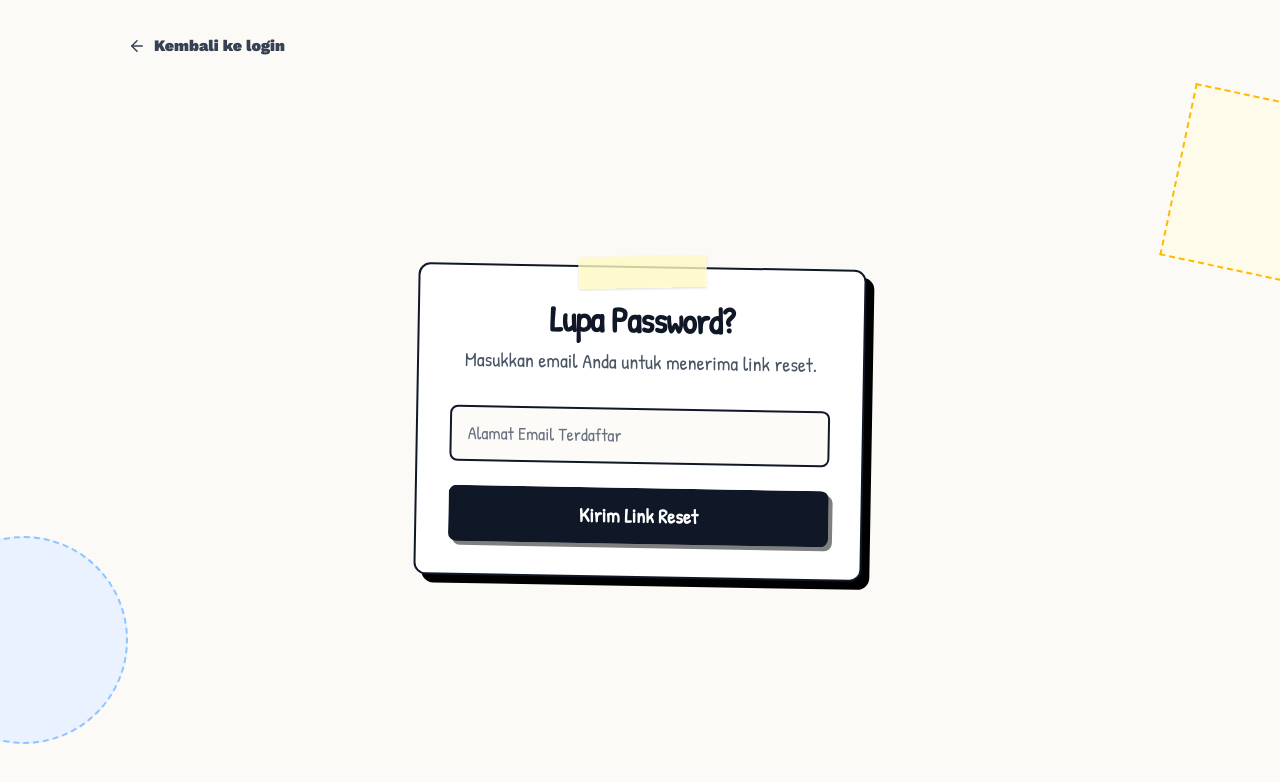
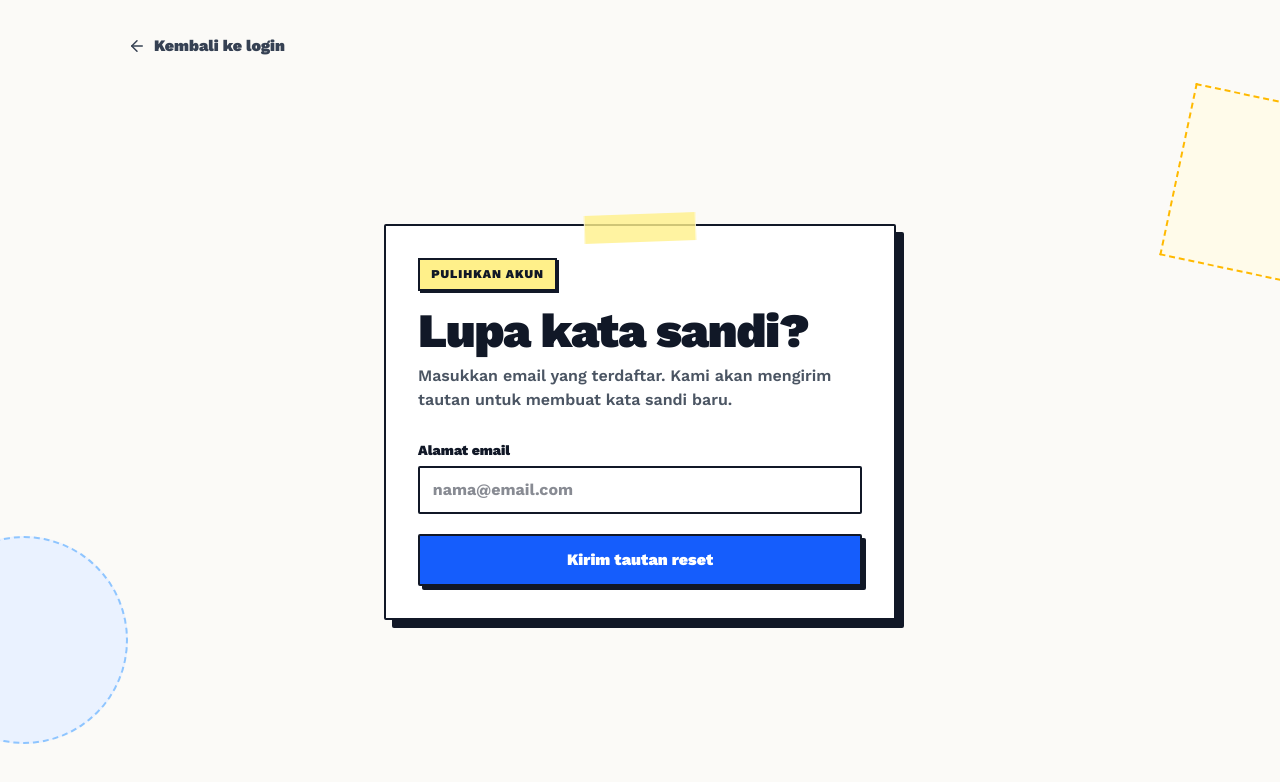
Before and after one commit to siaptempur6801/siap-tempur, a Next.js app: page /forgot-password in a window 1280 px wide. Shown: the top 782 px of the page. Built offline with nearby package versions, Linux system fonts and the light colour scheme; no server answers.

Commit message:
feat(px): refresh forgot password form

```diff
--- a/components/auth/ForgotPasswordForm.tsx
+++ b/components/auth/ForgotPasswordForm.tsx
@@ -20,69 +20,68 @@ export default function ForgotPasswordForm() {
                 toast.error(result.error)
             } else {
                 setSent(true)
-                toast.success('Email Terkirim!', {
-                    description: 'Silakan cek inbox atau spam email Anda untuk me-reset password.'
+                toast.success('Email reset sudah dikirim', {
+                    description: 'Cek kotak masuk atau folder spam email kamu.',
                 })
             }
         } catch {
-            toast.error('Gagal mengirim email')
+            toast.error('Email reset belum bisa dikirim', { description: 'Coba lagi beberapa saat.' })
         } finally {
             setLoading(false)
         }
     }
 
     return (
-        <div className="w-full max-w-md space-y-8 relative z-10 bg-white p-8 border-2 border-gray-900 shadow-[8px_8px_0px_0px_rgba(0,0,0,1)] rounded-xl rotate-1">
-            {/* Tape Effect */}
-            <div className="absolute -top-3 left-1/2 -translate-x-1/2 w-32 h-8 bg-yellow-100/80 border-l border-r border-white/50 shadow-sm -rotate-2"></div>
+        <section className="st-card-lg relative w-full max-w-lg bg-white p-6 md:p-8" aria-labelledby="forgot-title">
+            <div className="absolute -top-3 left-1/2 h-7 w-28 -translate-x-1/2 -rotate-2 border-x border-white/60 bg-[var(--st-yellow)]/80" aria-hidden="true" />
 
-            <div className="text-center">
-                <h2 className="font-handwriting text-4xl font-bold tracking-tight text-gray-900">Lupa Password?</h2>
-                <p className="mt-2 text-gray-600 font-handwriting text-xl">
-                    {sent ? 'Email reset password telah dikirim!' : 'Masukkan email Anda untuk menerima link reset.'}
+            <div>
+                <div className="st-kicker">Pulihkan akun</div>
+                <h1 id="forgot-title" className="st-heading-display mt-4 text-4xl md:text-5xl">Lupa kata sandi?</h1>
+                <p className="st-muted mt-2 font-semibold">
+                    {sent ? 'Tautan reset sudah dikirim ke email kamu.' : 'Masukkan email yang terdaftar. Kami akan mengirim tautan untuk membuat kata sandi baru.'}
                 </p>
             </div>
 
             {sent ? (
-                <div className="mt-8 text-center space-y-6">
-                    <div className="bg-green-50 p-4 rounded-lg border-2 border-green-200">
-                        <Mail className="w-12 h-12 text-green-600 mx-auto mb-2" />
-                        <p className="text-green-800">Cek email Anda dan klik link di dalamnya untuk membuat password baru.</p>
+                <div className="mt-7 space-y-5">
+                    <div className="border-2 border-[var(--st-ink)] bg-green-50 p-5 text-center" role="status">
+                        <Mail className="mx-auto h-10 w-10 text-green-700" />
+                        <h2 className="mt-3 font-black">Periksa email kamu.</h2>
+                        <p className="st-muted mt-1 text-sm font-semibold leading-relaxed">Buka tautan pada email reset untuk membuat kata sandi baru. Cek folder spam jika email belum terlihat.</p>
                     </div>
                     <button
+                        type="button"
                         onClick={() => setSent(false)}
-                        className="text-blue-600 font-bold hover:underline font-handwriting text-xl"
+                        className="st-focus inline-flex min-h-11 items-center font-black text-blue-700 hover:underline"
                     >
-                        Kirim ulang?
+                        Kirim ulang email reset
                     </button>
                 </div>
             ) : (
-                <form onSubmit={handleSubmit} className="mt-8 space-y-6">
+                <form onSubmit={handleSubmit} className="mt-7 space-y-5">
                     <div>
-                        <label htmlFor="email-address" className="sr-only">Email address</label>
+                        <label htmlFor="forgot-email-address" className="mb-1.5 block text-sm font-black">Alamat email</label>
                         <input
-                            id="email-address"
+                            id="forgot-email-address"
                             name="email"
                             type="email"
                             autoComplete="email"
                             required
-                            className="relative block w-full rounded-lg border-2 border-gray-900 bg-[#fdfbf7] px-4 py-3 text-gray-900 placeholder-gray-500 focus:border-blue-600 focus:outline-none focus:ring-0 sm:text-lg font-handwriting"
-                            placeholder="Alamat Email Terdaftar"
+                            className="st-input"
+                            placeholder="nama@email.com"
                         />
                     </div>
-
-                    <div>
-                        <button
-                            type="submit"
-                            disabled={loading}
-                            className="group relative flex w-full justify-center items-center gap-2 rounded-lg bg-gray-900 px-4 py-3 text-xl font-bold font-handwriting text-white hover:bg-blue-600 hover:border-gray-900 focus:outline-none focus:ring-2 focus:ring-gray-900 focus:ring-offset-2 transition-all border-2 border-transparent shadow-[4px_4px_0px_0px_rgba(0,0,0,0.5)] active:shadow-none active:translate-x-[2px] active:translate-y-[2px] disabled:opacity-50 disabled:cursor-not-allowed"
-                        >
-                            {loading && <Loader2 className="animate-spin" size={24} />}
-                            {loading ? 'Mengirim...' : 'Kirim Link Reset'}
-                        </button>
-                    </div>
+                    <button
+                        type="submit"
+                        disabled={loading}
+                        className="st-button inline-flex min-h-12 w-full items-center justify-center gap-2 bg-blue-600 px-5 py-3 font-black text-white disabled:cursor-not-allowed disabled:opacity-50"
+                    >
+                        {loading && <Loader2 className="animate-spin" size={19} />}
+                        {loading ? 'Mengirim...' : 'Kirim tautan reset'}
+                    </button>
                 </form>
             )}
-        </div>
+        </section>
     )
 }
```
